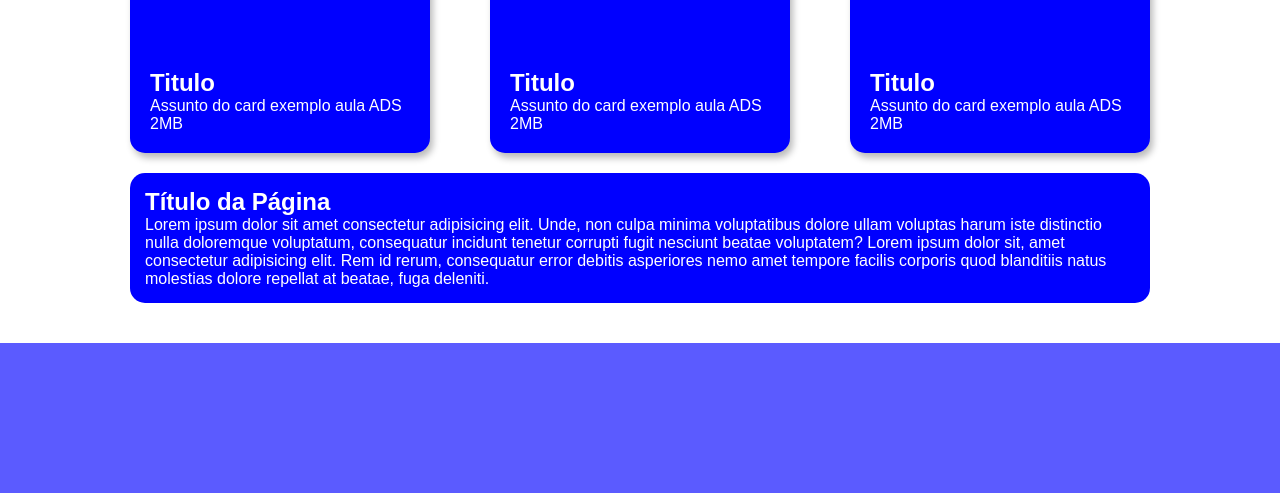
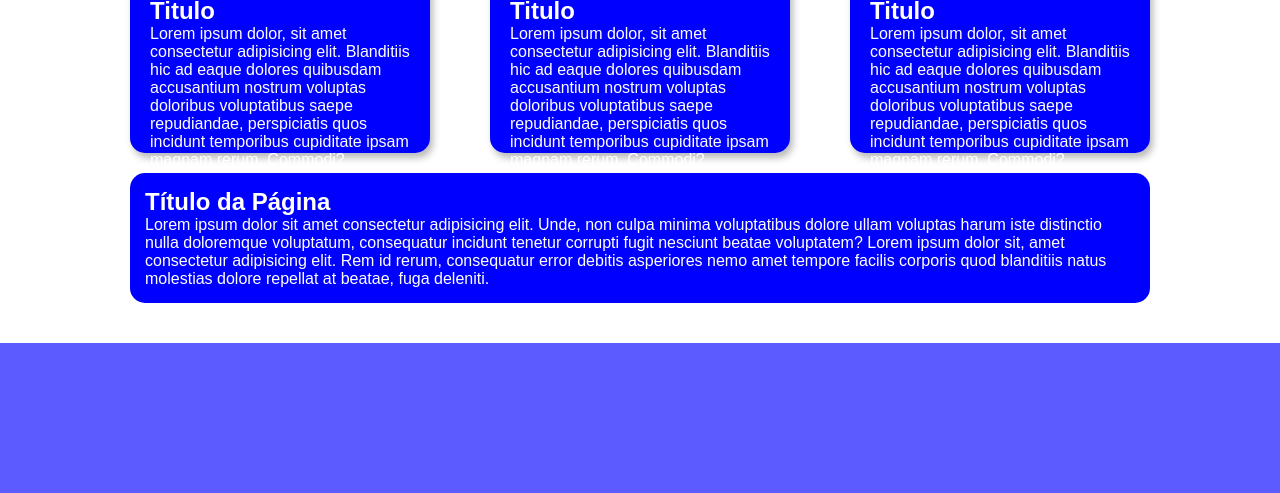
Before and after one commit to lslucasO/uninassau, a plain HTML site: page front-end/exercicios/main-aula/index.html in a window 1280 px wide. Shown: the part 327-820 px from the top of the page. Drawn offline with Linux system fonts and the light colour scheme.

Commit message:
Update index.html

```diff
--- a/front-end/exercicios/main-aula/index.html
+++ b/front-end/exercicios/main-aula/index.html
@@ -30,7 +30,7 @@
                 </figure>
                 <article class="descricao-container">
                     <h2 class="titulo">Titulo</h2>
-                    <p class="descricao">Assunto do card exemplo aula ADS 2MB</p>
+                    <p class="descricao">Lorem ipsum dolor, sit amet consectetur adipisicing elit. Blanditiis hic ad eaque dolores quibusdam accusantium nostrum voluptas doloribus voluptatibus saepe repudiandae, perspiciatis quos incidunt temporibus cupiditate ipsam magnam rerum. Commodi?</p>
                 </article>
             </div>
             <div class="card">
@@ -39,7 +39,7 @@
                 </figure>
                 <article class="descricao-container">
                     <h2 class="titulo">Titulo</h2>
-                    <p class="descricao">Assunto do card exemplo aula ADS 2MB</p>
+                    <p class="descricao">Lorem ipsum dolor, sit amet consectetur adipisicing elit. Blanditiis hic ad eaque dolores quibusdam accusantium nostrum voluptas doloribus voluptatibus saepe repudiandae, perspiciatis quos incidunt temporibus cupiditate ipsam magnam rerum. Commodi?</p>
                 </article>
             </div>
             <div class="card">
@@ -48,7 +48,7 @@
                 </figure>
                 <article class="descricao-container">
                     <h2 class="titulo">Titulo</h2>
-                    <p class="descricao">Assunto do card exemplo aula ADS 2MB</p>
+                    <p class="descricao">Lorem ipsum dolor, sit amet consectetur adipisicing elit. Blanditiis hic ad eaque dolores quibusdam accusantium nostrum voluptas doloribus voluptatibus saepe repudiandae, perspiciatis quos incidunt temporibus cupiditate ipsam magnam rerum. Commodi?</p>
                 </article>
             </div>
         </section>
```
